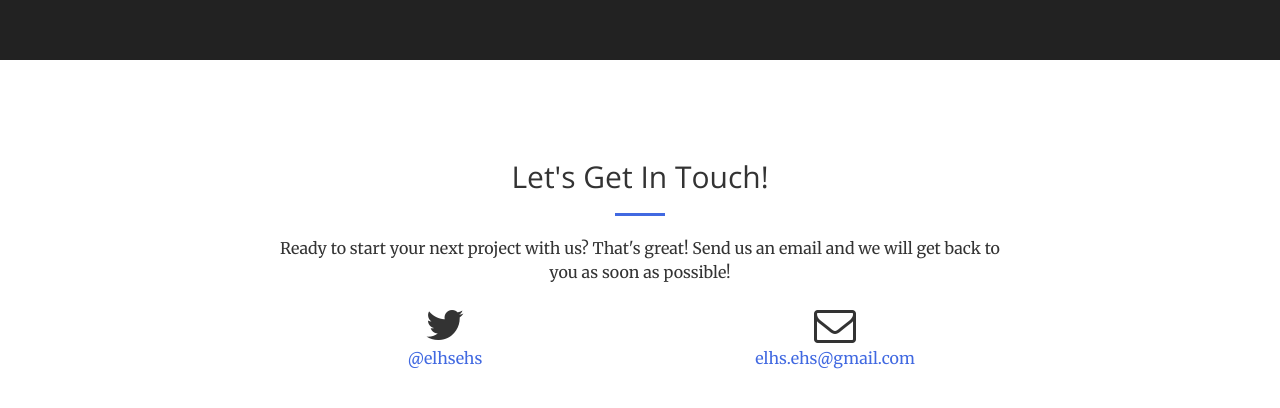
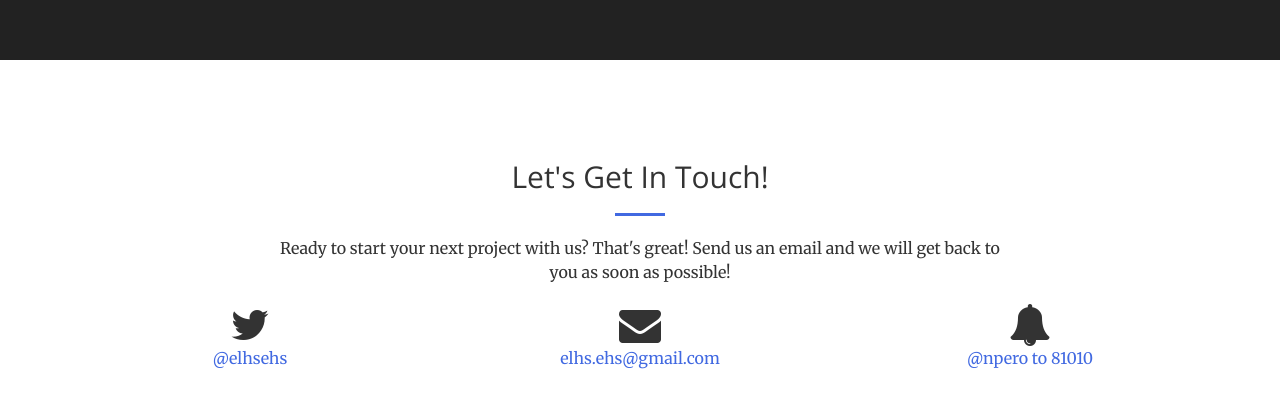
Before and after one commit to elhsehs/elhsehs.github.io, a website: page index.html in a window 1280 px wide. Shown: the part 4091-4499 px from the top of the page. Drawn offline with nearby package versions, Linux system fonts and the light colour scheme.

Commit message:
Added remind101

```diff
--- a/index.html
+++ b/index.html
@@ -300,15 +300,19 @@
                     <hr class="primary">
                     <p>Ready to start your next project with us? That's great! Send us an email and we will get back to you as soon as possible!</p>
                 </div>
-                <div class="col-lg-4 col-lg-offset-2 text-center">
+                <div class="col-lg-4 text-center">
                     <i class="fa fa-twitter fa-3x sr-contact"></i>
                     <a href="https://twitter.com/" target="_blank">
                         <p>@elhsehs</p>
                     </a>
                 </div>
                 <div class="col-lg-4 text-center">
-                    <i class="fa fa-envelope-o fa-3x sr-contact"></i>
+                    <i class="fa fa-envelope fa-3x sr-contact"></i>
                     <p><a href="mailto:elhs.ehs@gmail.com">elhs.ehs@gmail.com</a></p>
+                </div>
+                <div class="col-lg-4 text-center">
+                    <i class="fa fa-bell fa-3x sr-contact"></i>
+                    <p><a href="https://www.remind.com/join/npero">@npero to 81010</a></p>
                 </div>
             </div>
         </div>
```
